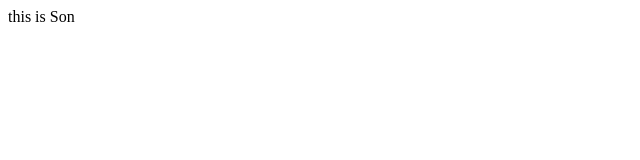
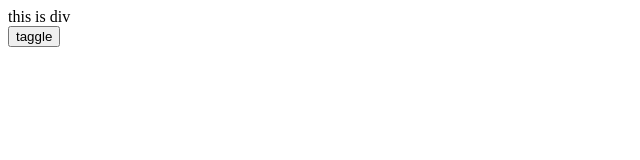
Before and after one commit to liu-dejin/React18-code, a React (Create React App) app in the folder react-basic copy/: page / in a window 1280 px wide. Shown: the top 160 px of the page, without its empty margins (0-640 px from the left). Built offline with nearby package versions, Linux system fonts and the light colour scheme.

Commit message:
feat: 自定义hook函数

```diff
--- a/react-basic copy/src/App.js
+++ b/react-basic copy/src/App.js
@@ -1,26 +1,28 @@
-import { useEffect, useState } from "react"
-
-function Son () {
-  useEffect(() => {
-    const timer = setInterval(() => {
-      console.log('定时器执行中')
-    }, 1000)
-    return () => {
-      // 清除副作用
-      clearInterval(timer)
-    }
-  }, [])
-  return <div>this is Son</div>
+// 封装自定义hook
+// 1.声明一个use开头的函数 2.函数体内封装可复用的逻辑
+// 3.return需要的状态和回调 4.在哪个组件需要使用 就执行函数解构状态和回调
+// 自定义hook 封装状态切换
+import { useState } from "react"
+function useTaggle () {
+  // 可复用的逻辑代码
+  const [value, setValue] = useState(true)
+  const taggle = () => {
+    setValue(!value)
+  }
+  // 那些状态和回调函数在其他组件使用就要return出去
+  return {
+    value,
+    taggle
+  }
 }
 function App () {
-  const [show, setShow] = useState(true)
+  const { value, taggle } = useTaggle()
   return (
+    <div >
+      {value && <div>this is div</div>}
+      <button onClick={taggle}>taggle</button>
+    </div>
 
-    <div className="App" onClick={() => {
-      setShow(false)
-    }}>
-      {show && <Son></Son>}
-    </div >
   )
 }
 
```
Also changed, not shown: react-basic copy/src/App copy 9.js (added, +27 -0 lines).
